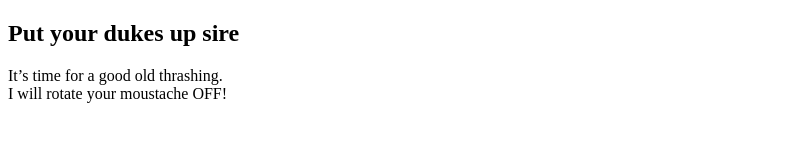
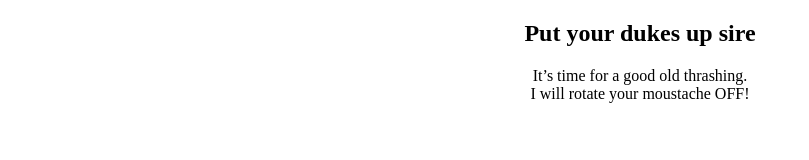
Before and after one commit to RafaSolorio/wdd330-portfolio, a plain HTML site: page week8/transforms.html in a window 1280 px wide. Shown: the whole page, without its empty margins (0-809 px from the left). Drawn offline with Linux system fonts and the light colour scheme.

Commit message:
excercise

```diff
--- a/week8/transforms.css
+++ b/week8/transforms.css
@@ -1,3 +1,7 @@
+body {
+    text-align: center;
+}
+
 .article h1:hover span {
     color: #484848;
     transform: rotate(10deg) translateX(40px) scale(1.5);
@@ -5,5 +9,6 @@
 }
 
 .article h1 span {
-    transition-property: transform;
+    -webkit-transition-property: -webkit-transform;
+    transition: transform 0.2s ease-out 50ms, color 0.1s linear 50ms;
 }
```
Also changed, not shown: week8/index.html (+2 -1 lines), week8/transforms.html (+0 -1 lines).
